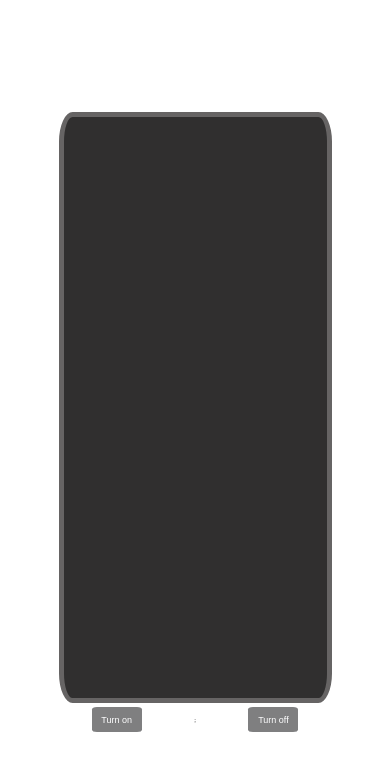
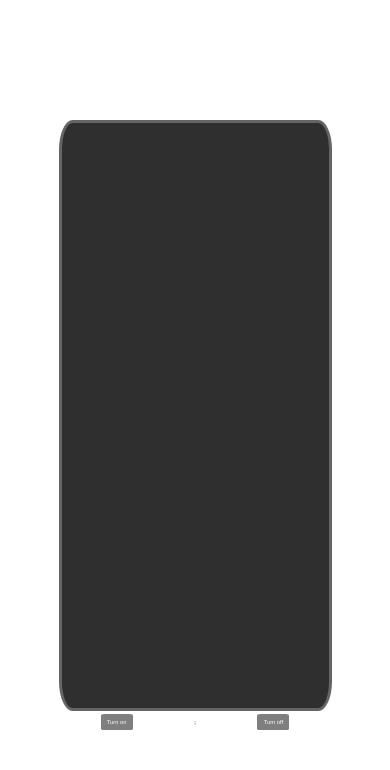
Before and after one commit to wesleyoteme-create/html-portfolio, a plain HTML site: page index.html in a window 390 px wide. Drawn offline with Linux system fonts and the light colour scheme.

Commit message:
Add files via upload

```diff
--- a/app.css
+++ b/app.css
@@ -9,6 +9,7 @@ html {
 
 body {
   height: 100vh;
+  width: 100vw;
   display: flex;
   flex-direction: column;
   align-items: center;
@@ -18,7 +19,7 @@ body {
 #dispScreen {
   width: 70vw;
   height: 70vh;
-  min-height: 500px;
+  min-height: 400px;
   text-align: center;
   display: flex;
   flex-direction: column;
@@ -27,6 +28,7 @@ body {
   border: solid rgb(102, 100, 100) 1rem;
   border-radius: 5%;
   padding: 0.5rem;
+  margin-top: 2rem;
   margin-bottom: 0.9rem;
   transition: 0.1s ease-in-out;
 }
@@ -123,23 +125,57 @@ body {
 
 /* ----- media querries ------ */
 
+/* 1300px */
 @media (max-width: 81.25rem) {
   html {
-    font-size: 62.5%;
+    font-size: 60.5%;
   }
   /* #dispScreen {
 
   } */
 }
 
+/* 1024px */
+@media (max-width: 64rem) {
+  html {
+    font-size: 50%;
+  }
+}
+
+/* 900px */
 @media (max-width: 56.25rem) {
   html {
     font-size: 46.875%;
   }
 }
-
+/* 650px */
 @media (max-width: 40.63rem) {
   html {
     font-size: 31.3%;
   }
 }
+
+/* max-h-619 */
+@media (max-height: 38.69rem) {
+  html {
+    font-size: 31.5%;
+  }
+}
+
+/* max-w-404px */
+@media (max-width: 25.3rem) {
+  html {
+    font-size: 20%;
+  }
+}
+/* max-height-400px */
+@media (max-height: 26.5rem) {
+  html {
+    font-size: 30%;
+  }
+
+  #dispScreen {
+    width: 55vw;
+    min-height: 300px;
+  }
+}
```
